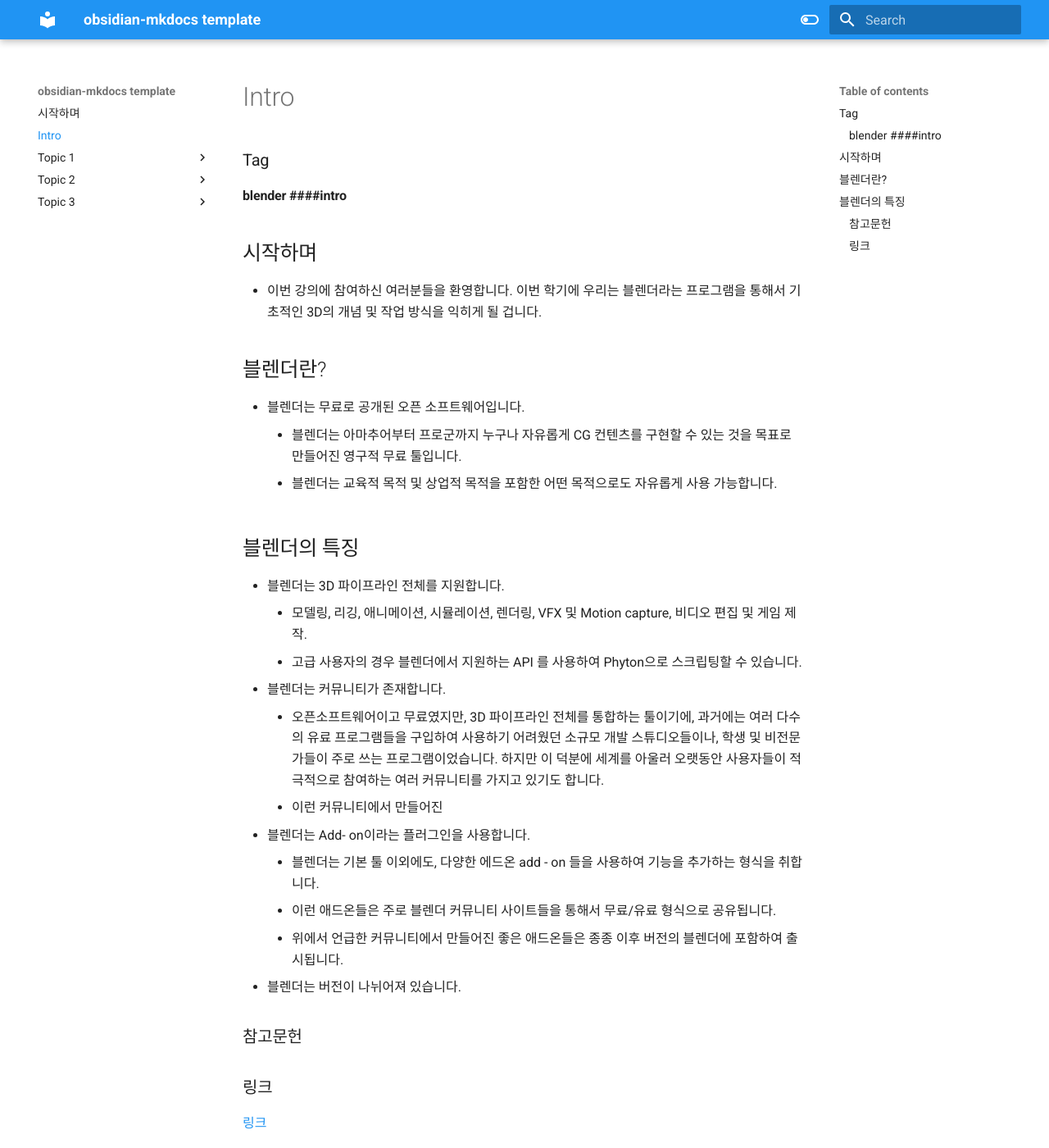
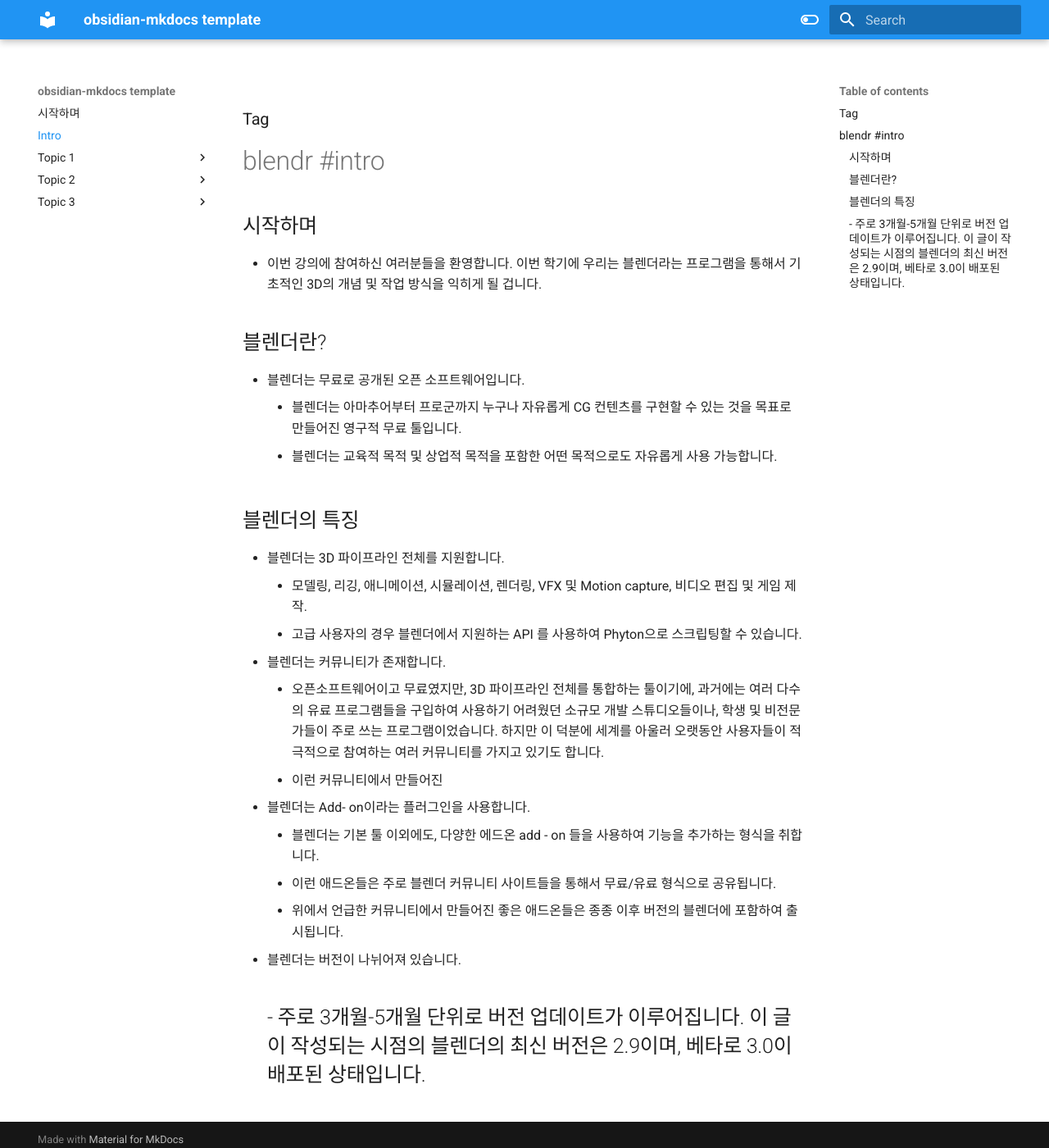
Before and after one commit to onmind/Ob, an MkDocs documentation site: the page built from docs/Intro.md, in a window 1280 px wide and 1400 px high. Shown: the whole window at 82% size. Built offline with MkDocs 1.6.1 and Material for MkDocs 9.7.7, drawn with Linux system fonts in a browser that asks for light colours.

Commit message:
Update Intro.md

```diff
--- a/docs/Intro.md
+++ b/docs/Intro.md
@@ -1,13 +1,10 @@
-
-# Intro
 
 ### Tag
-#### blender ####intro
+#blendr #intro
 
 
 ## 시작하며
 - 이번 강의에 참여하신 여러분들을 환영합니다. 이번 학기에 우리는 블렌더라는 프로그램을 통해서 기초적인 3D의 개념 및 작업 방식을 익히게 될 겁니다.
-
 
 ## 블렌더란?
 
@@ -26,13 +23,5 @@
 	- 이런 애드온들은 주로 블렌더 커뮤니티 사이트들을 통해서 무료/유료 형식으로 공유됩니다.
 	- 위에서 언급한 커뮤니티에서 만들어진 좋은 애드온들은 종종 이후 버전의 블렌더에 포함하여 출시됩니다.
 - 블렌더는 버전이 나뉘어져 있습니다.
-
-
-
-
-
-### 참고문헌
-
-### 링크
-
-[링크]()
+	- 주로 3개월-5개월 단위로 버전 업데이트가 이루어집니다. 이 글이 작성되는 시점의 블렌더의 최신 버전은 2.9이며, 베타로 3.0이 배포된 상태입니다.
+	-
```
